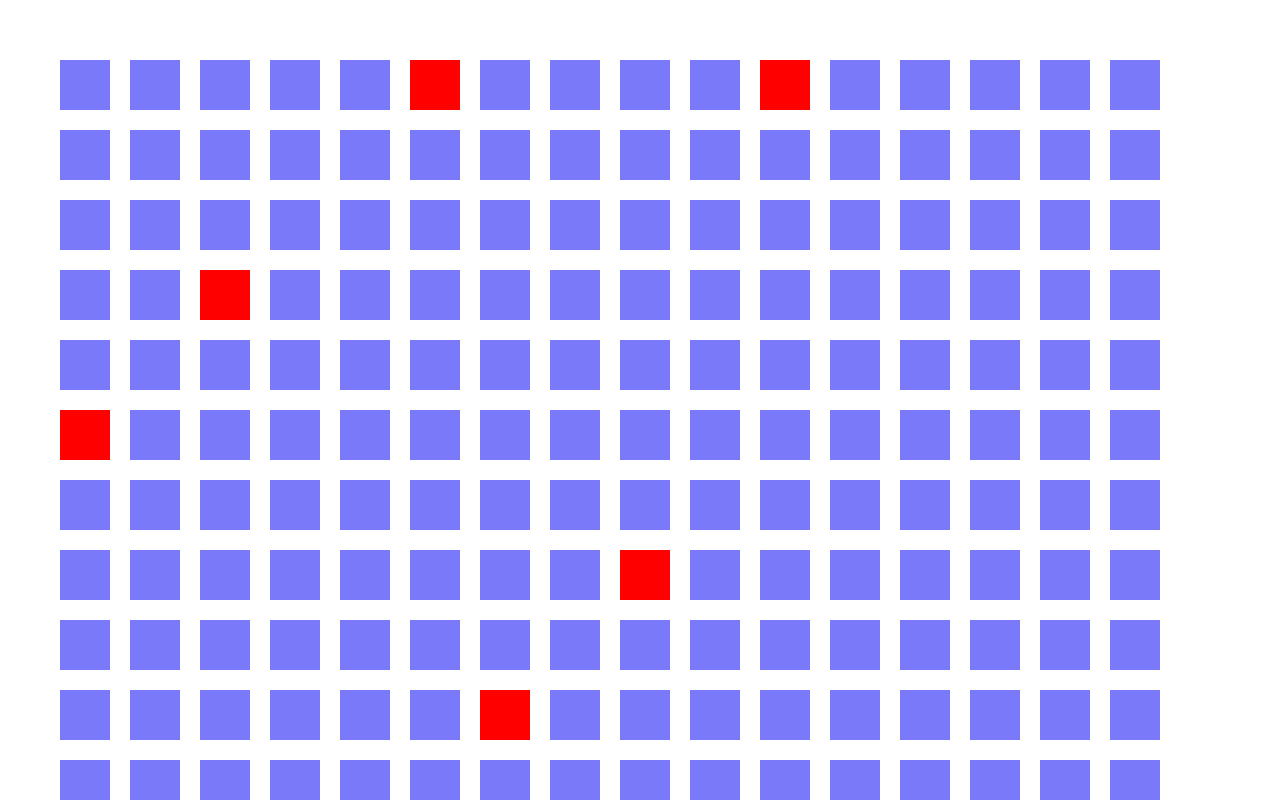
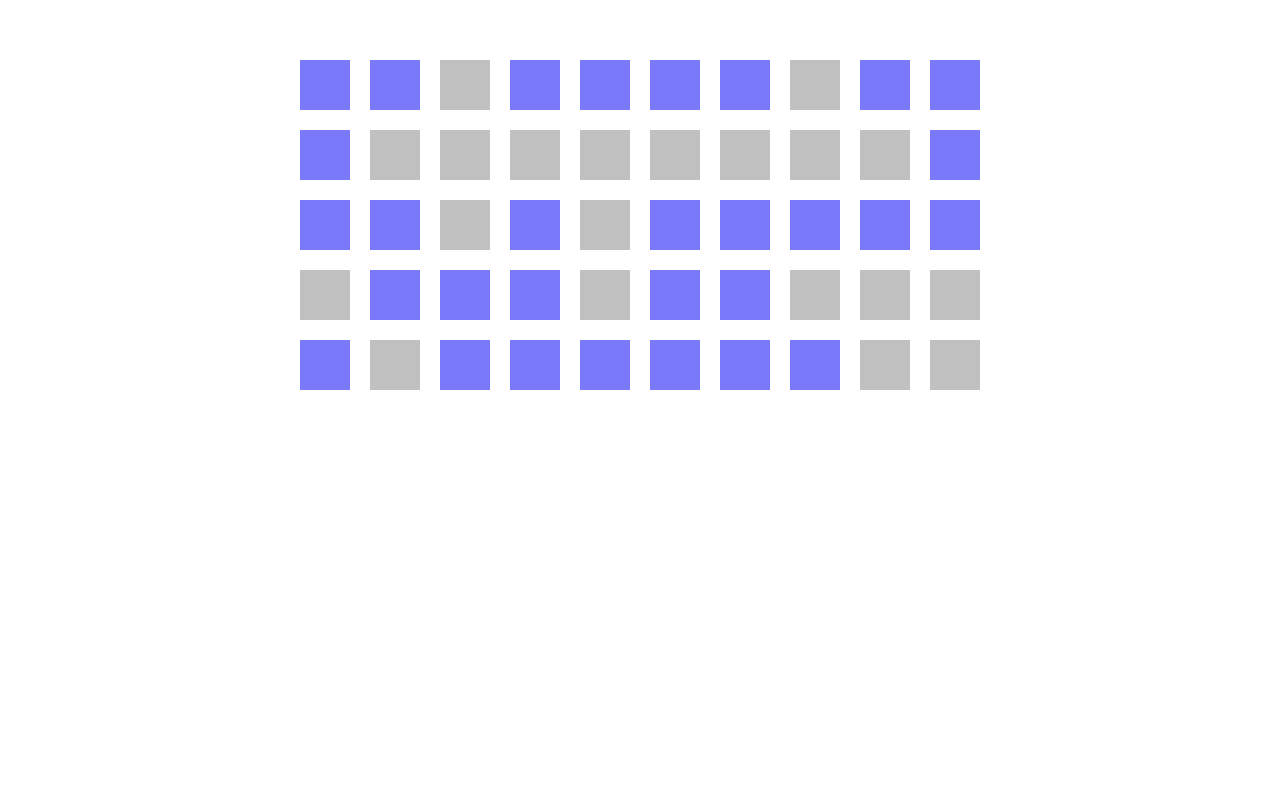
Before and after one commit to yuriypts/simple_minesweeper, a React (Create React App) app: page / in a window 1280 px wide. Shown: the top 800 px of the page. Built offline with nearby package versions, Linux system fonts and the light colour scheme.

Commit message:
main - change structure.

```diff
--- a/src/box/box.scss
+++ b/src/box/box.scss
@@ -1,4 +1,6 @@
 .box {
   display: flex;
   flex-wrap: wrap;
+  width: 700px;
+  margin: 0 auto;
 }
--- a/src/box/index.tsx
+++ b/src/box/index.tsx
@@ -1,23 +1,61 @@
-import React, { FC } from 'react';
+import React, { FC, useState } from 'react';
 
 import './box.scss';
 import Square from '../square';
 
-const array = (): Array<number> => {
+const renderRow = (): Array<number> => {
   const arr = Array<number>();
 
-  for (let i = 0; i < 200; i++) {
-    arr.push(i);
+  for (let i = 0; i < 10; i++) {
+    arr.push(Math.floor(Math.random() * Math.floor(2)));
   }
 
   return arr;
 }
 
+const array = [
+  renderRow(),
+  renderRow(),
+  renderRow(),
+  renderRow(),
+  renderRow()
+];
+
 const Box = () => {
+  const [version, setVersion] = useState(0);
+
+
+  const dfs = (array: Array<Array<number>>, i: number, j: number) => {
+    array[i][j] = 0;
+
+    for (let [dx, dy] of [[0, 1], [1, 0], [0, -1], [-1, 0]]) {
+      const nextX = j + dx;
+      const nextY = i + dy;
+
+      if (withinGrid(array.length, array[0].length, nextX, nextY) && array[nextY][nextX] === 1) {
+        dfs(array, nextY, nextX);
+      }
+    }
+  }
+
+  const withinGrid = (h: number, w: number, x: number, y: number) => {
+    return 0 <= x && x < w && 0 <= y && y < h;
+  }
+
+  const handleClick = (val: number, row: number) => {
+      dfs(array, val, row);
+      setVersion(version + 1);
+  }
+
   return (
     <div className="box">
       {
-        array().map(item => <Square index={item} key={item} />)
+        array.map((row, i) =>
+          row.map((item, j) => {
+            const key = i + row.length + j;
+            return <Square handleClick={handleClick} index={item} row={i} line={j} key={key} />
+          })
+        )
       }
     </div>
   );
--- a/src/square/index.tsx
+++ b/src/square/index.tsx
@@ -4,25 +4,21 @@ import classnames from 'classnames';
 import './square.scss';
 
 interface SquareProps {
+  handleClick: (val: number, row: number) => void;
   index: number;
+  row: number;
+  line: number
 }
 
-const bombs = [5,10,50,80,120,150, 180];
-
-const Square: FC<SquareProps> = ({ index }) => {
-  const [color, setColor] = useState(false)
-  const isbomb = bombs.includes(index);
-
-  const handleClick = () => {
-    if (isbomb) {
-      console.log('booooom')
+const Square: FC<SquareProps> = ({ index, row, line, handleClick }) => {
+  const click = () => {
+    if (index === 1) {
+      handleClick(row, line)
     }
-
-    setColor(true);
   }
 
   return (
-    <div className={classnames('square', { 'silver': color, 'red': isbomb })} onClick={handleClick}></div>
+    <div className={classnames('square', { 'silver': index })} onClick={click}></div>
   );
 }
 
--- a/src/square/square.scss
+++ b/src/square/square.scss
@@ -8,7 +8,3 @@
 .silver {
   background: silver;
 }
-
-.red {
-  background: red;
-}
```
